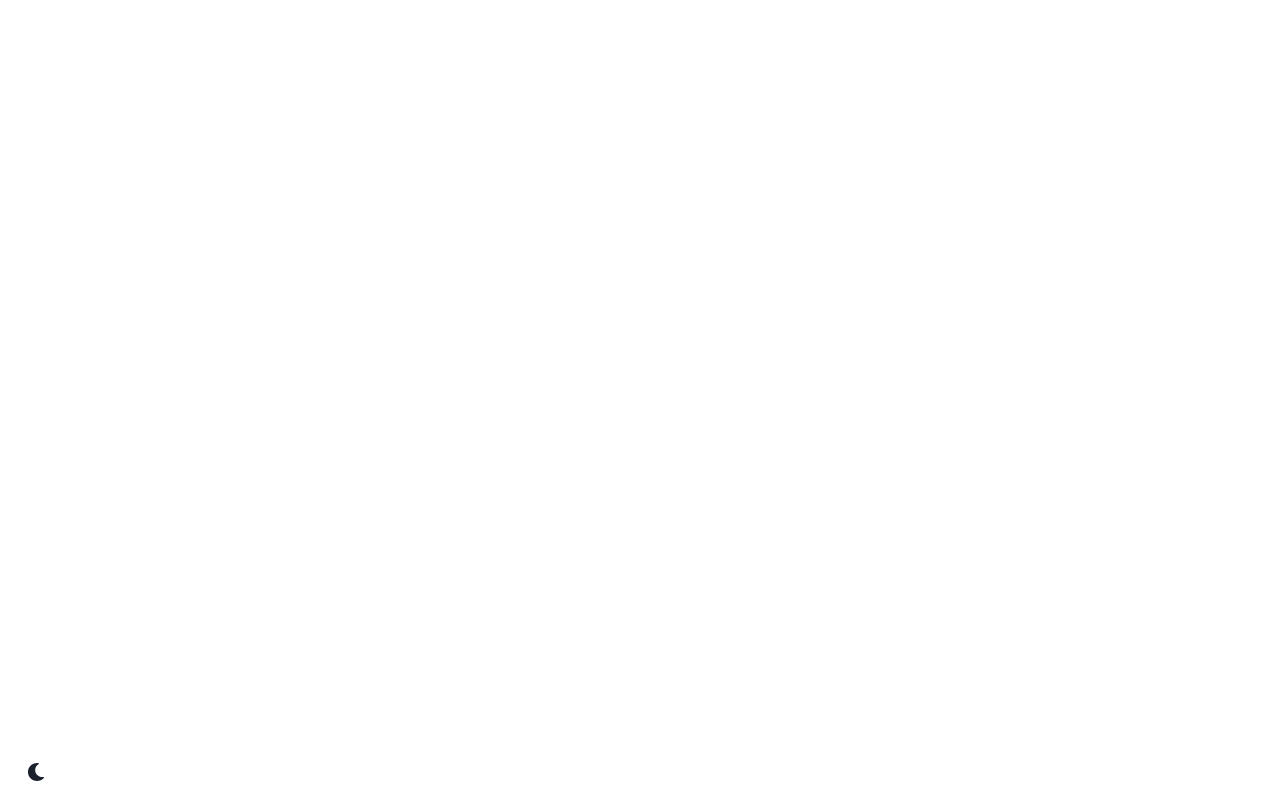
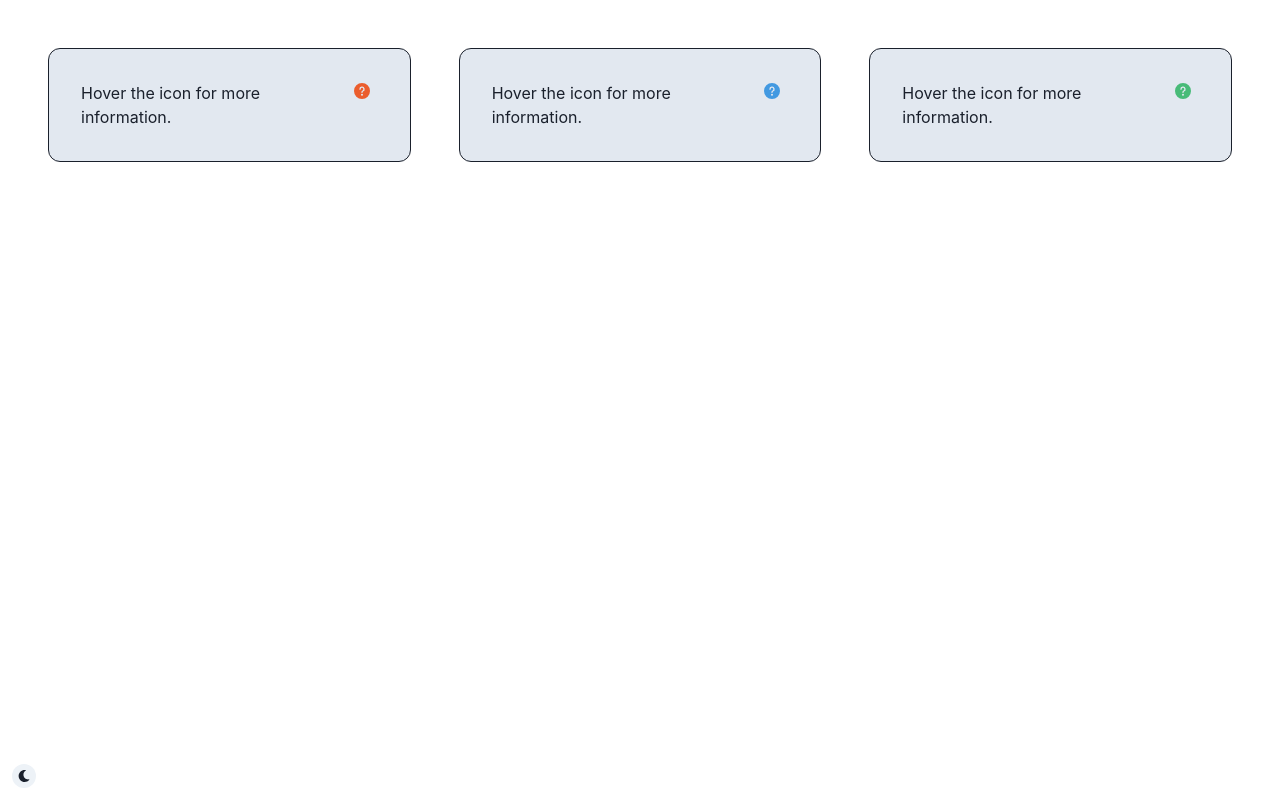
Before and after one commit to hwarnke21/explore-react-chakra-component-theming, a React (Create React App) app: page / in a window 1280 px wide. Built offline with nearby package versions, Linux system fonts and the light colour scheme.

Commit message:
feat: tooltip component theme

```diff
--- a/src/App.js
+++ b/src/App.js
@@ -1,14 +1,79 @@
 import React from 'react';
-import { ChakraProvider, Box, Center } from '@chakra-ui/react';
+import {
+  ChakraProvider,
+  Box,
+  SimpleGrid,
+  GridItem,
+  Icon,
+  Tooltip,
+  Text,
+} from '@chakra-ui/react';
 import theme from './theme';
 import { ColorModeSwitcher } from './ColorModeSwitcher';
+import { QuestionIcon } from '@chakra-ui/icons';
 
 export default function App() {
   return (
     <ChakraProvider theme={theme}>
       <Box position="relative" h="100vh" p={12}>
-        <Center></Center>
-        <ColorModeSwitcher position="absolute" bottom={4} left={4} />
+        <SimpleGrid columns={[1, 1, 1, 2, 3]} spacing="12">
+          <GridItem
+            border="1px solid"
+            borderRadius="xl"
+            p={8}
+            _light={{ bg: 'gray.200' }}
+            _dark={{ bg: 'gray.700' }}
+          >
+            <Text display="inline-flex" alignItems="baseline">
+              Hover the icon for more information.
+              <Tooltip
+                label="Tooltip with new theme defaults of brand color scheme and medium size."
+                placement="top"
+              >
+                <Icon as={QuestionIcon} mx={2} color="brand.400" />
+              </Tooltip>
+            </Text>
+          </GridItem>
+          <GridItem
+            border="1px solid"
+            borderRadius="xl"
+            p={8}
+            _light={{ bg: 'gray.200' }}
+            _dark={{ bg: 'gray.700' }}
+          >
+            <Text display="inline-flex" alignItems="baseline">
+              Hover the icon for more information.
+              <Tooltip
+                label="Tooltip with blue color scheme and new large size."
+                placement="bottom-end"
+                colorScheme="blue"
+                size="lg"
+              >
+                <Icon as={QuestionIcon} mx={2} color="blue.400" />
+              </Tooltip>
+            </Text>
+          </GridItem>
+          <GridItem
+            border="1px solid"
+            borderRadius="xl"
+            p={8}
+            _light={{ bg: 'gray.200' }}
+            _dark={{ bg: 'gray.700' }}
+          >
+            <Text display="inline-flex" alignItems="baseline">
+              Hover the icon for more information.
+              <Tooltip
+                label="Tooltip with green color scheme and new small size."
+                placement="top-start"
+                colorScheme="green"
+                size="sm"
+              >
+                <Icon as={QuestionIcon} mx={2} color="green.400" />
+              </Tooltip>
+            </Text>
+          </GridItem>
+        </SimpleGrid>
+        <ColorModeSwitcher />
       </Box>
     </ChakraProvider>
   );
--- a/src/ColorModeSwitcher.js
+++ b/src/ColorModeSwitcher.js
@@ -11,11 +11,10 @@ export const ColorModeSwitcher = props => {
     <IconButton
       size="xs"
       rounded="full"
-      fontSize="lg"
       aria-label={`Switch to ${text} mode`}
-      variant="ghost"
-      color="current"
-      marginLeft="2"
+      position="fixed"
+      bottom={3}
+      left={3}
       onClick={toggleColorMode}
       icon={<SwitchIcon />}
       {...props}
--- /dev/null
+++ b/src/theme/components/Tooltip.js
@@ -0,0 +1,67 @@
+import { defineStyle, defineStyleConfig } from '@chakra-ui/react';
+
+// define the base component styles
+const baseStyle = {
+  borderRadius: 'md',
+  fontWeight: 'normal',
+  border: '1px solid',
+};
+
+// define custom sizes
+const sizes = {
+  sm: defineStyle({
+    fontSize: 'sm',
+    py: '1',
+    px: '2',
+    maxW: '200px',
+  }),
+  md: defineStyle({
+    fontSize: 'md',
+    py: '2',
+    px: '3',
+    maxW: '300px',
+  }),
+  lg: defineStyle({
+    fontSize: 'lg',
+    py: '2',
+    px: '4',
+    maxW: '350px',
+  }),
+};
+
+// define styles for custom variant
+const colorfulVariant = defineStyle(props => {
+  const { colorScheme: c } = props; // add color scheme as a prop
+  return {
+    _light: {
+      bg: `${c}.300`,
+      borderColor: `${c}.600`,
+      color: `${c}.800`,
+    },
+    _dark: {
+      bg: `${c}.600`,
+      borderColor: `${c}.300`,
+      color: `${c}.200`,
+    },
+  };
+});
+
+// define custom variants
+const variants = {
+  colorful: colorfulVariant,
+};
+
+// define which sizes, variants, and color schemes are applied by default
+const defaultProps = {
+  size: 'md',
+  variant: 'colorful',
+  colorScheme: 'brand',
+};
+
+// export the component theme
+export const tooltipTheme = defineStyleConfig({
+  baseStyle,
+  sizes,
+  variants,
+  defaultProps,
+});
--- a/src/theme/index.js
+++ b/src/theme/index.js
@@ -1,9 +1,25 @@
 import { extendTheme } from '@chakra-ui/react';
-// import { componentTheme } from './components/Component';
+import { tooltipTheme } from './components/Tooltip';
 
 const theme = extendTheme({
+  // add a custom color scheme
+  colors: {
+    brand: {
+      50: '#ffeae1',
+      100: '#fdc8b6',
+      200: '#f5a489',
+      300: '#f0805b',
+      400: '#eb5d2d',
+      500: '#d24314',
+      600: '#a4330f',
+      700: '#76240a',
+      800: '#481403',
+      900: '#1e0400',
+    },
+  },
+  // add a new component theme
   components: {
-    // Component: componentTheme,
+    Tooltip: tooltipTheme,
   },
 });
 
```
Also changed, not shown: src/theme/components/MultiPartTemplate.js (deleted, +0 -51 lines).
